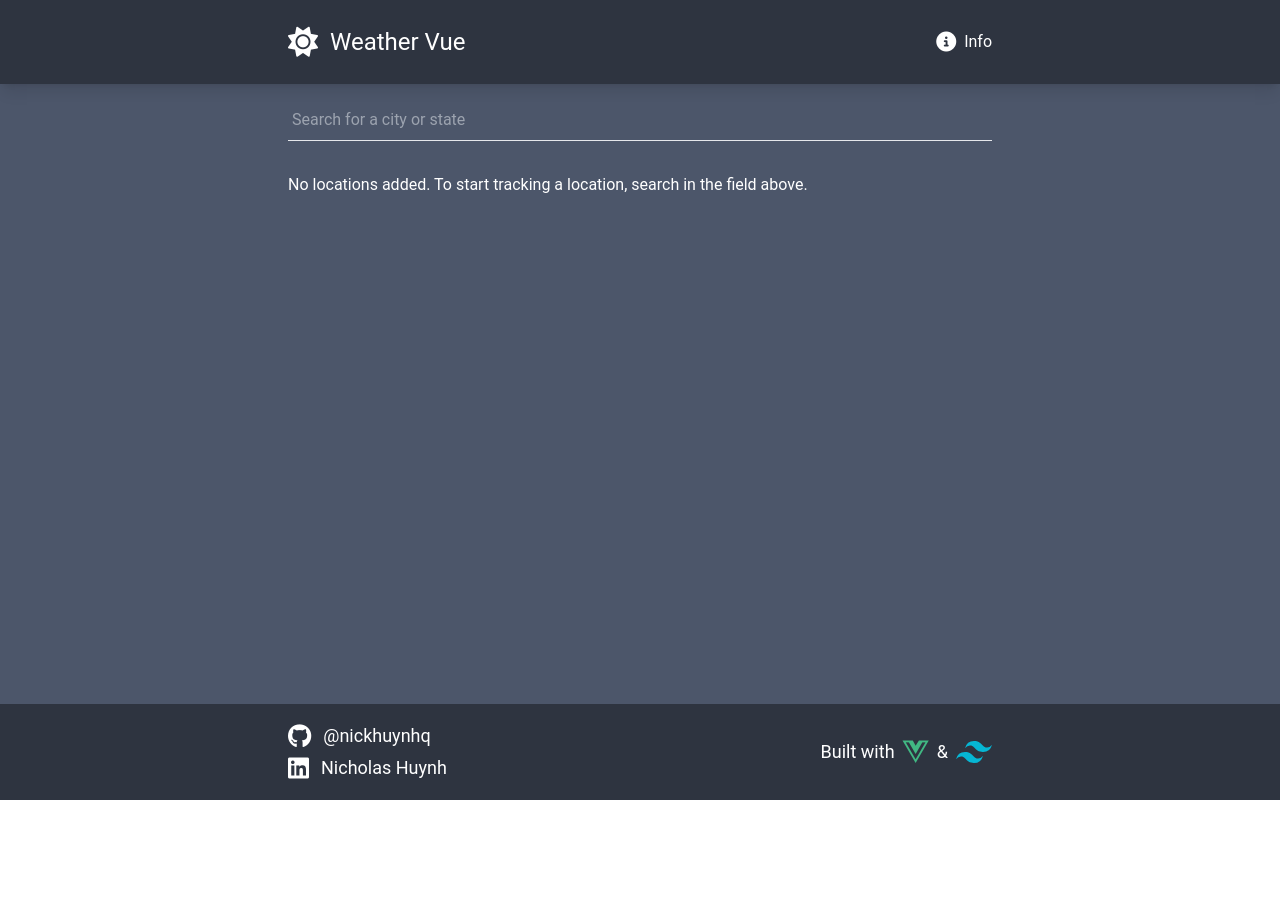
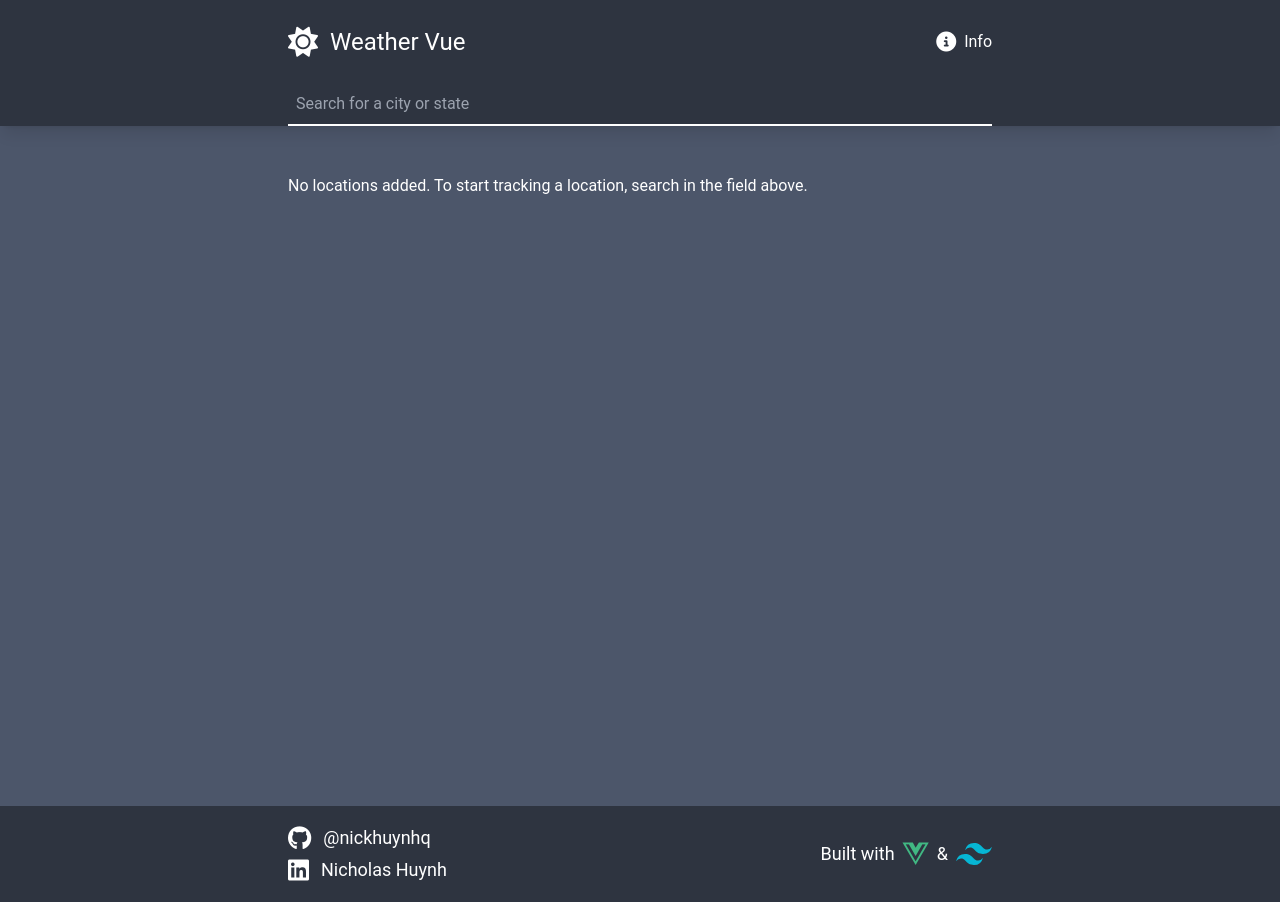
Before and after one commit to nickhuynhq/weather-vue, a Vue app: page / in a window 1280 px wide. Before the commit the page ends 800 px from the top, so only its background shows below. Built offline with nearby package versions, Linux system fonts and the light colour scheme.

Commit message:
Moved search to header and added logic for search bar

```diff
--- a/src/components/CityCard.vue
+++ b/src/components/CityCard.vue
@@ -5,18 +5,14 @@
       <h3>{{ city.state }}</h3>
     </div>
     <div class="flex flex-col gap-2">
-      <div class=" flex justify-center items-center gap-2">
-        <img
-          class="w-[50px] h-auto bg-white rounded-md"
-          :src="`https://openweathermap.org/img/wn/${city.weather.weather[0].icon}@2x.png`"
-        />
+      <div class=" flex justify-end items-center gap-2">
         <p class="text-3xl self-end">
           {{ Math.round(city.weather.main.temp)}}&deg;
         </p>
       </div>
-
+      <p class=" flex justify-end items-center">{{ city.weather.weather[0].main }}</p>
       <div class="flex gap-2">
-        <span class="text-xs">
+        <span class="text-sm items-end mt-0">
           H: {{Math.round(city.weather.main.temp_max)}}&deg;
           L: {{Math.round(city.weather.main.temp_min)}}&deg;
         </span>
--- a/src/components/Footer.vue
+++ b/src/components/Footer.vue
@@ -1,5 +1,5 @@
 <template>
-  <header class="fixed bottom-0 left-0 w-full bg-header py-4">
+  <header class=" bottom-0 left-0 w-full bg-header py-4">
     <nav
       class="container flex justify-between sm:flex-col md:flex-row items-center gap-6 text-text-primary"
     >
--- a/src/components/SiteNavigation.vue
+++ b/src/components/SiteNavigation.vue
@@ -1,5 +1,5 @@
 <template>
-  <header class="sticky top-0 bg-header shadow-lg">
+  <header class="sticky top-0 bg-header shadow-lg" >
     <nav
       class="container flex flex-col sm:flex-row items-center gap-4 text-text-primary py-6"
     >
@@ -26,15 +26,15 @@
           @click="addCity"
           v-if="route.query.preview"
         />
-
       </div>
 
       <BaseModal :modalActive="modalActive" @close-modal="toggleModal">
         <div class="text-black">
           <h1 class="text-2xl mb-1">About</h1>
           <p class="mb-4">
-            Weather Vue allows you to track the current and future weather
-            of cities of your choosing. <br/> This application was built with Vue.js and Tailwind CSS. 😀
+            Weather Vue allows you to track the current and future weather of
+            cities of your choosing. <br />
+            This application was built with Vue.js and Tailwind CSS. 😀
           </p>
           <h2 class="text-2xl">How it works</h2>
           <ol class="list-decimal list-inside mb-4">
@@ -60,6 +60,42 @@
         </div>
       </BaseModal>
     </nav>
+    <div class="container flex flex-col items-center text-text-primary">
+      <input
+        type="text"
+        :ref="input"
+        v-model="searchQuery"
+        @input="getSearchResults"
+        placeholder="Search for a city or state"
+        class="py-2 px-2 w-full bg-transparent duration-150 rounded-md focus:border-weather-secondary focus:bg-[#4c566a] focus:outline-none"
+      />
+      <hr class="border-text-primary  border w-full" />
+      <ul
+        class=" container flex flex-col gap-3 rounded-md bg-weather-secondary text-text-primary w-full shadow-md py-2 px-4 mt-4"
+        v-if="querySearchResults"
+      >
+        <p v-if="searchError">
+          <i class="fa-solid fa-triangle-exclamation" />
+          Uh oh, something went wrong, please try again.
+        </p>
+        <p v-if="!serverError && querySearchResults.length === 0">
+          <i class="fa-solid fa-triangle-exclamation" />
+          No results match your query, please try a different term.
+        </p>
+        <template v-else>
+          <li
+            v-for="searchResult in querySearchResults"
+            :key="searchResult.id"
+            class="py-2 duration-150 hover:text-text-hover border-b-1 border-indigo-500 cursor-pointer"
+            @click="previewCity(searchResult)"
+          >
+            {{ searchResult.name }},
+            {{ searchResult.state || `${searchResult.name}` }},
+            {{ searchResult.country }}
+          </li>
+        </template>
+      </ul>
+    </div>
   </header>
 </template>
 
@@ -68,12 +104,14 @@ import { ref } from "vue";
 import { RouterLink, useRoute, useRouter } from "vue-router";
 import BaseModal from "./BaseModal.vue";
 import { uid } from "uid";
+import axios from "axios";
 
 const savedCities = ref([]);
 const route = useRoute();
 const router = useRouter();
+
 const addCity = () => {
-  if (localStorage.getItem("saved")) {
+  if (localStorage.getItem("savedCities")) {
     savedCities.value = JSON.parse(localStorage.getItem("savedCities"));
   }
 
@@ -102,4 +140,51 @@ const modalActive = ref(null);
 const toggleModal = () => {
   modalActive.value = !modalActive.value;
 };
+
+const API_KEY = "f3f2eb8da178081b60066bdf34143e33";
+const searchQuery = ref("");
+const searchLimit = 5;
+const searchError = ref(null);
+const queryTimeout = ref(null);
+const querySearchResults = ref(null);
+
+const getSearchResults = () => {
+  // Each time function is ran, it will clear out previous settimeout method
+  clearTimeout(queryTimeout.value);
+  // Create a lazy search to get information from weather API
+  queryTimeout.value = setTimeout(async () => {
+    if (searchQuery.value) {
+      try {
+        const result = await axios.get(
+          `https://api.openweathermap.org/geo/1.0/direct?q=${searchQuery.value}&limit=${searchLimit}&appid=${API_KEY}`
+        );
+        querySearchResults.value = result.data;
+      } catch {
+        searchError.value(true);
+      }
+      return;
+    }
+    querySearchResults.value = null;
+  }, 300);
+};
+
+function previewCity(searchResult){
+
+  const city = searchResult.name;
+  const state = searchResult.state || searchResult.country;
+  const country = searchResult.country;
+  searchQuery.value = "";
+  querySearchResults.value = null;
+
+  router.push({
+    name: "cityView",
+    params: { state: state, city: city },
+    query: {
+      lat: searchResult.lat,
+      lon: searchResult.lon,
+      country: country,
+      preview: true,
+    },
+  });
+};
 </script>
--- a/src/views/HomeView.vue
+++ b/src/views/HomeView.vue
@@ -1,66 +1,12 @@
-<script setup>
-import { ref } from "vue";
-import axios from "axios";
-import { useRouter } from "vue-router";
-import CityList from "../components/CityList.vue";
-import CityCardSkeleton from "../components/CityCardSkeleton.vue";
-
-const API_KEY = "f3f2eb8da178081b60066bdf34143e33";
-const searchQuery = ref("");
-const searchLimit = 5;
-const searchError = ref(null);
-const queryTimeout = ref(null);
-const querySearchResults = ref(null);
-
-const getSearchResults = () => {
-  // Each time function is ran, it will clear out previous settimeout method
-  clearTimeout(queryTimeout.value);
-  // Create a lazy search to get information from weather API
-  queryTimeout.value = setTimeout(async () => {
-    if (searchQuery.value) {
-      try {
-        const result = await axios.get(
-          `https://api.openweathermap.org/geo/1.0/direct?q=${searchQuery.value}&limit=${searchLimit}&appid=${API_KEY}`
-        );
-        querySearchResults.value = result.data;
-      } catch {
-        searchError.value(true);
-      }
-      return;
-    }
-    querySearchResults.value = null;
-  }, 300);
-};
-
-const router = useRouter();
-
-const previewCity = (searchResult) => {
-  const city = searchResult.name;
-  const state = searchResult.state;
-  const country = searchResult.country;
-
-  router.push({
-    name: "cityView",
-    params: { state: state, city: city },
-    query: {
-      lat: searchResult.lat,
-      lon: searchResult.lon,
-      country: country,
-      preview: true,
-    },
-  });
-};
-</script>
-
 <template>
-  <main class="container text-text-primary h-auto">
-    <div class="pt-4 mb-8 relative">
-      <input
+  <main class="container text-text-primary h-[85vh]">
+    <div class="pt-4 mb-8 relative overflow-y-auto">
+      <!-- <input
         type="text"
         v-model="searchQuery"
         @input="getSearchResults"
         placeholder="Search for a city or state"
-        class="py-2 px-1 w-full bg-transparent border-b focus:border-weather-secondary focus:outline-none focus:shadow-[0px_1px_0_0#004E71]"
+        class="sticky top-0 py-2 px-1 w-full bg-transparent border-b focus:border-weather-secondary focus:outline-none focus:shadow-[0px_1px_0_0#004E71]"
       />
       <ul
         class="flex flex-col gap-3 rounded-md bg-weather-secondary text-text-primary w-full shadow-md py-2 px-4 mt-4 top-[66px]"
@@ -81,11 +27,11 @@ const previewCity = (searchResult) => {
             class="py-2 duration-150 hover:text-text-hover border-b-1 border-indigo-500 cursor-pointer"
             @click="previewCity(searchResult)"
           >
-            {{ searchResult.name }}, {{ searchResult.state }},
+            {{ searchResult.name }}, {{ searchResult.state || `${searchResult.name}`}},
             {{ searchResult.country }}
           </li>
         </template>
-      </ul>
+      </ul> -->
     </div>
     <div class="flex flex-col gap-4">
       <Suspense>
@@ -97,3 +43,57 @@ const previewCity = (searchResult) => {
     </div>
   </main>
 </template>
+
+<script setup>
+// import { ref } from "vue";
+// import axios from "axios";
+// import { useRouter } from "vue-router";
+import CityList from "../components/CityList.vue";
+import CityCardSkeleton from "../components/CityCardSkeleton.vue";
+
+// const API_KEY = "f3f2eb8da178081b60066bdf34143e33";
+// const searchQuery = ref("");
+// const searchLimit = 5;
+// const searchError = ref(null);
+// const queryTimeout = ref(null);
+// const querySearchResults = ref(null);
+
+// const getSearchResults = () => {
+//   // Each time function is ran, it will clear out previous settimeout method
+//   clearTimeout(queryTimeout.value);
+//   // Create a lazy search to get information from weather API
+//   queryTimeout.value = setTimeout(async () => {
+//     if (searchQuery.value) {
+//       try {
+//         const result = await axios.get(
+//           `https://api.openweathermap.org/geo/1.0/direct?q=${searchQuery.value}&limit=${searchLimit}&appid=${API_KEY}`
+//         );
+//         querySearchResults.value = result.data;
+//       } catch {
+//         searchError.value(true);
+//       }
+//       return;
+//     }
+//     querySearchResults.value = null;
+//   }, 300);
+// };
+
+// const router = useRouter();
+
+// const previewCity = (searchResult) => {
+//   const city = searchResult.name;
+//   const state = searchResult.state || searchResult.country;
+//   const country = searchResult.country;
+
+//   router.push({
+//     name: "cityView",
+//     params: { state: state, city: city },
+//     query: {
+//       lat: searchResult.lat,
+//       lon: searchResult.lon,
+//       country: country,
+//       preview: true,
+//     },
+//   });
+// };
+</script>
```
Also changed, not shown: tailwind.config.js (+7 -0 lines).
